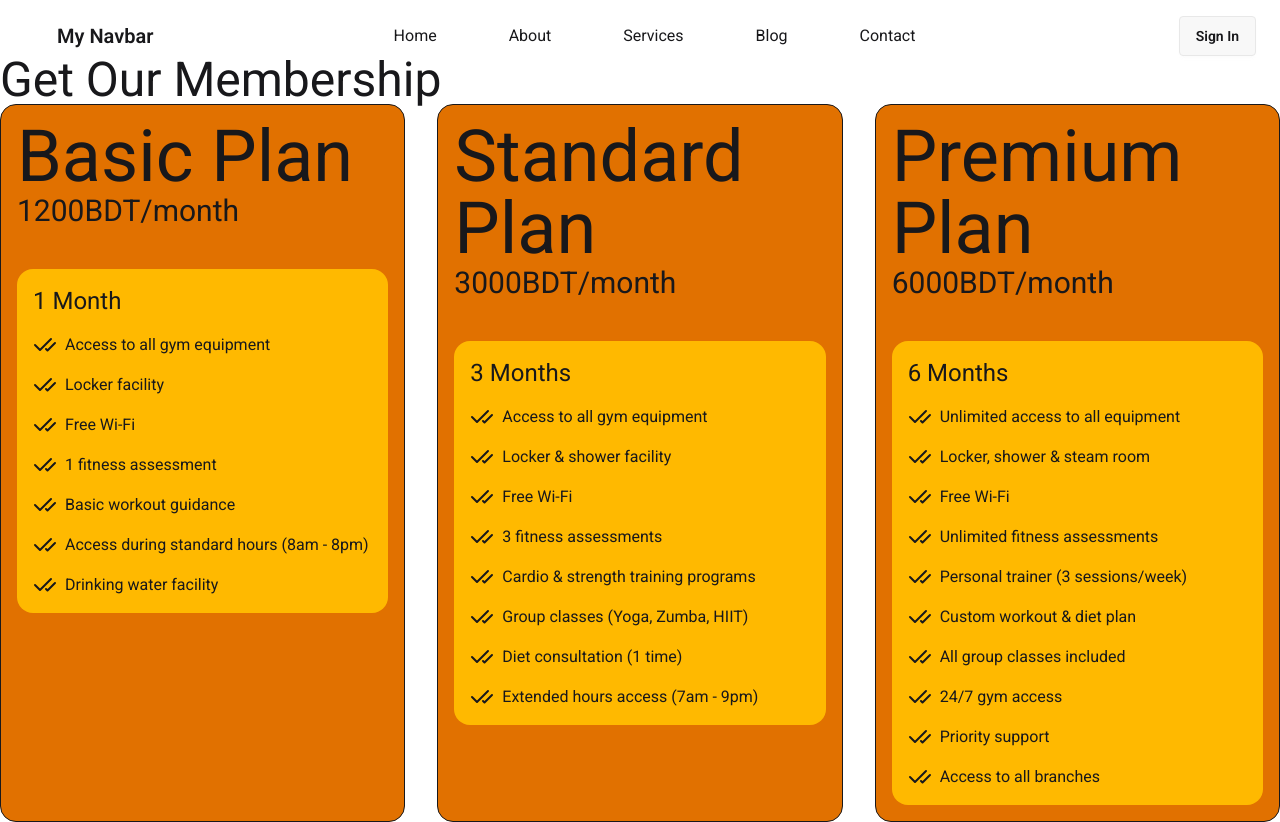
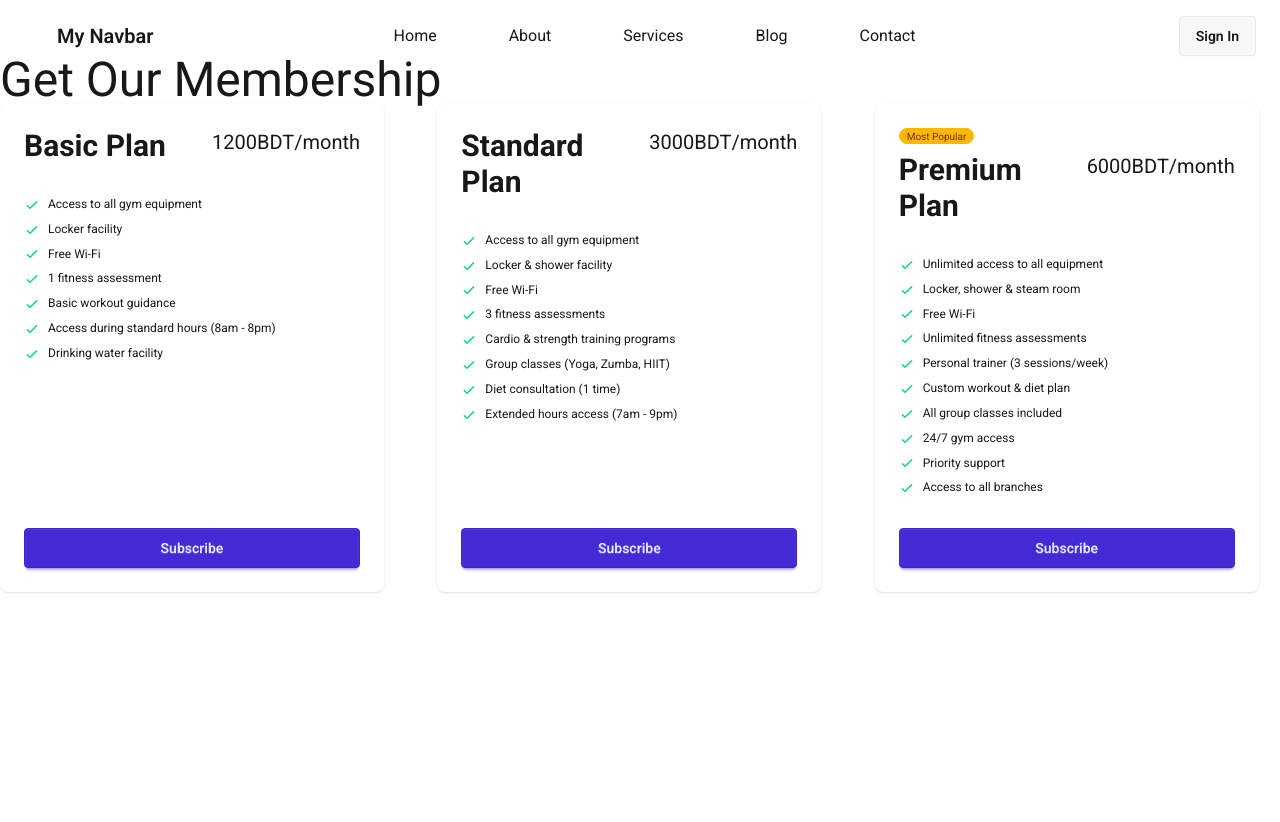
Before and after one commit to farhan-al-shahrier-siam/tailwind-react-pricing-options, a React (Vite) app: page / in a window 1280 px wide. After the commit the page ends 800 px from the top, so only its background shows below. Built offline with nearby package versions, Linux system fonts and the light colour scheme.

Commit message:
Pricing cards can be added from daisyUI if needed

```diff
--- a/public/pricingData.json
+++ b/public/pricingData.json
@@ -36,6 +36,7 @@
       "name": "Premium Plan",
       "price": "6000BDT/month",
       "duration": "6 Months",
+      "popular" : true,
       "features": [
         "Unlimited access to all equipment",
         "Locker, shower & steam room",
--- /dev/null
+++ b/src/components/DaisyPricingCard/DaisyPricingCard.jsx
@@ -0,0 +1,31 @@
+import React from "react";
+
+const DaisyPricingCard = ({ pricing }) => {
+    const { name, price, features, popular } = pricing;
+    return (
+        <div className="card w-96 bg-base-100 shadow-sm flex flex-col">
+            <div className="card-body">
+                {popular && <span className="badge badge-xs badge-warning">Most Popular</span>}
+                <div className="flex justify-between">
+                    <h2 className="text-3xl font-bold">{name}</h2>
+                    <span className="text-xl">{price}</span>
+                </div>
+                <ul className="mt-6 flex flex-col gap-2 text-xs flex-1">
+                    {features.map((feature, index) => (
+                        <li key={index}>
+                            <svg xmlns="http://www.w3.org/2000/svg" className="size-4 me-2 inline-block text-success" fill="none" viewBox="0 0 24 24" stroke="currentColor">
+                                <path strokeLinecap="round" strokeLinejoin="round" strokeWidth="2" d="M5 13l4 4L19 7" />
+                            </svg>
+                            <span>{feature}</span>
+                        </li>
+                    ))}
+                </ul>
+                <div className="mt-6">
+                    <button className="btn btn-primary btn-block">Subscribe</button>
+                </div>
+            </div>
+        </div>
+    );
+};
+
+export default DaisyPricingCard;
--- a/src/components/PricingCard/PricingCard.jsx
+++ b/src/components/PricingCard/PricingCard.jsx
@@ -6,18 +6,19 @@
     const {name, price, duration , features} = pricing
 
     return (
-        <div className="border bg-amber-600 rounded-2xl p-4">
+        <div className="border bg-amber-600 rounded-2xl p-4 flex flex-col">
             <div>
                 <h1 className="text-7xl">{name}</h1>
                 <h4 className="text-3xl">{price}</h4>
             </div>
 
-            <div className="bg-amber-400 p-4 rounded-2xl mt-10">
+            <div className="bg-amber-400 p-4 rounded-2xl mt-10 flex-1">
                 <p className="text-2xl">{duration}</p>
                 {
                     features.map((feature, index) =><PricingFeatures key={index} feature={feature}></PricingFeatures>)
                 }
             </div>
+            <button className="btn w-full mt-4">Subscribe</button>
         </div>
     );
 };
--- a/src/components/PricingOptions/PricingOptions.jsx
+++ b/src/components/PricingOptions/PricingOptions.jsx
@@ -1,5 +1,6 @@
 import React, { use } from "react";
 import PricingCard from "../PricingCard/PricingCard";
+import DaisyPricingCard from "../DaisyPricingCard/DaisyPricingCard";
 
 const PricingOptions = ({ pricingPromise }) => {
     const pricingData1 = use(pricingPromise);
@@ -7,10 +8,14 @@
     return (
         <div>
             <h2 className="text-5xl">Get Our Membership</h2>
-            <div className="grid md:grid-cols-3 gap-8">
-                {pricingData.map((pricing) => (
+            <div className="grid md:grid-cols-2 lg:grid-cols-3 gap-8">
+                {/* {pricingData.map((pricing) => (
                     <PricingCard key={pricing.id} pricing={pricing}></PricingCard>
-                ))}
+                ))} */}
+
+                {
+                    pricingData.map(pricing => <DaisyPricingCard key={pricing.id} pricing={pricing}></DaisyPricingCard>)
+                }
             </div>
         </div>
     );
```
